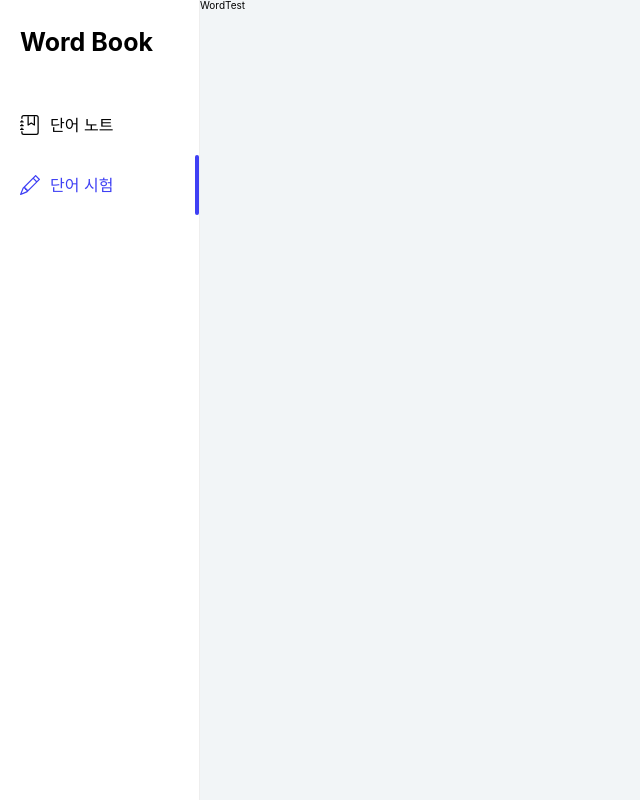
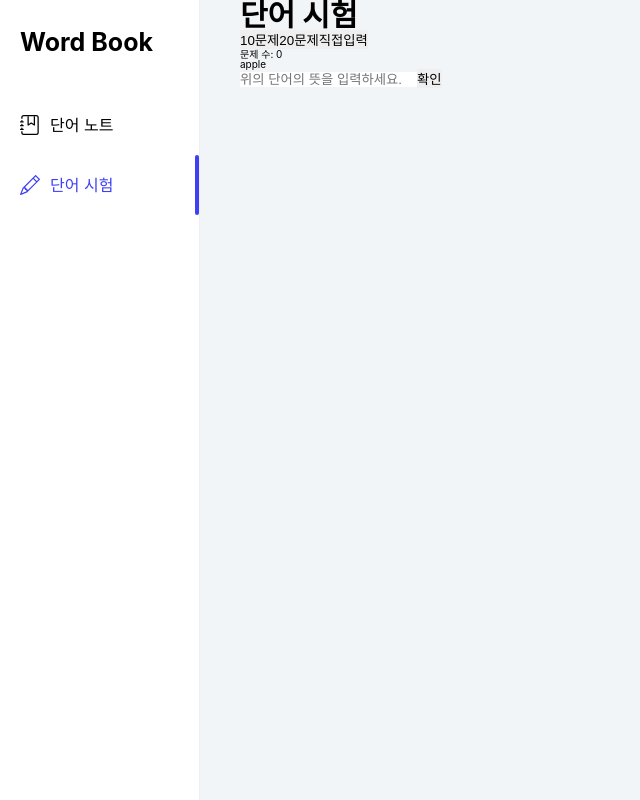
Before and after one commit to Shape2ee/Word-book, a React (Vite) app: page /test in a window 1280 px wide. Shown: the whole page, without its empty margins (0-640 px from the left). Built offline with nearby package versions, Linux system fonts and the light colour scheme; a web font is replaced by a local one.

Commit message:
Markup: Markup  WordTest Page

```diff
--- a/src/pages/WordTest/index.tsx
+++ b/src/pages/WordTest/index.tsx
@@ -1,10 +1,39 @@
-import React from 'react';
+import React, { useState } from 'react';
+import $ from './wordTest.module.scss'
 import Wrapper from '@components/Wrapper';
+import Title from '@components/Title';
 
 const WordTest = () => {
+  const [testNumber, setTestNumber] = useState<number>(0)
+  const handleTestNumber = (e: any) => {
+    console.log(e.target.innerText)
+    if (e.target.innerText === '10문제') {
+      setTestNumber(10)
+    } else if (e.target.innerText === '20문제') {
+      setTestNumber(20)
+    } else {
+      const getNumber = prompt('문제의 갯수를 입력해주세요.')
+      setTestNumber(Number(getNumber))
+    }
+  }
   return (
-    <div>
-      WordTest
+    <div className={$.word_test_container}>
+      <Wrapper>
+        <div>
+          <Title text='단어 시험'/>
+          <div>
+            <button onClick={handleTestNumber}>10문제</button>
+            <button onClick={handleTestNumber}>20문제</button>
+            <button onClick={handleTestNumber}>직접입력</button>
+          </div>
+          <div>문제 수: {testNumber}</div>
+          <h2>apple</h2>
+          <form>
+            <input placeholder='위의 단어의 뜻을 입력하세요.'/>
+            <button>확인</button>
+          </form>
+        </div>
+      </Wrapper>
     </div>
   );
 };
--- /dev/null
+++ b/src/pages/WordTest/wordTest.module.scss
@@ -0,0 +1,6 @@
+@charset 'utf-8';
+
+.word_test_container {
+  width: 100%;
+  height: 100vh;
+}
```
Also changed, not shown: public/data/mockData.json (added, +44 -0 lines).
